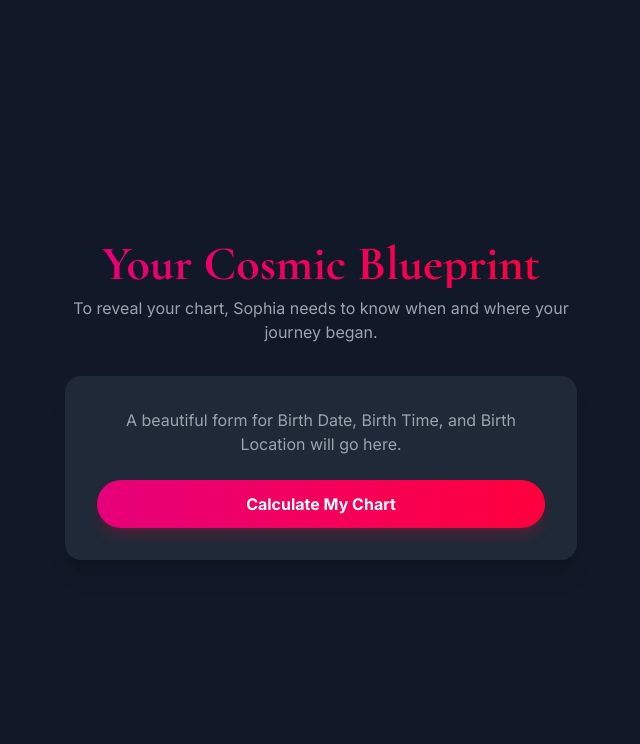
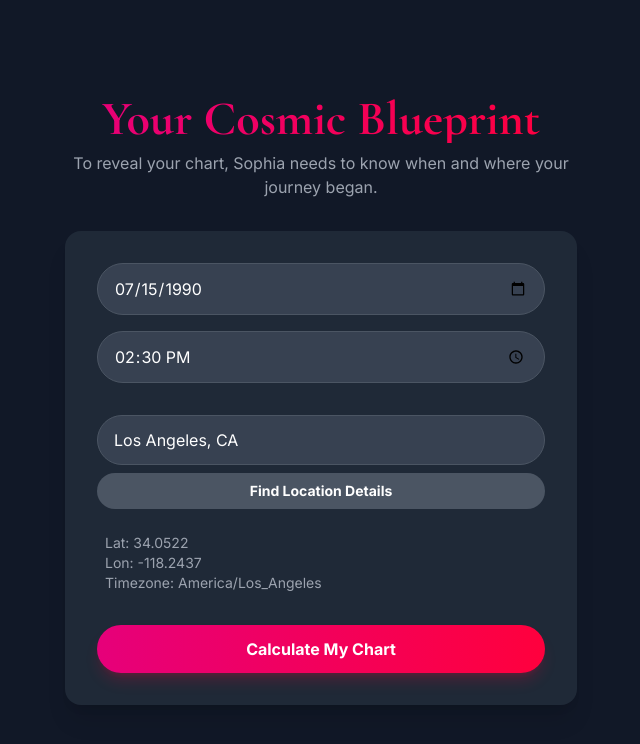
Before and after one commit to VentusMercurio/constellaria, a Next.js app: page /onboarding/natal-chart in a window 1280 px wide. Shown: the top 744 px of the page, without its empty margins (319-959 px from the left). Built offline with nearby package versions, Linux system fonts and the light colour scheme.

Commit message:
working natal chart package

```diff
--- /dev/null
+++ b/src/app/api/calculate-chart/route.ts
@@ -0,0 +1,29 @@
+import { NextResponse } from 'next/server';
+
+export async function POST(request: Request) {
+  try {
+    const requestBody = await request.json();
+
+    // The direct, unchanging URL to our locally running Python server
+    const pythonApiUrl = 'http://127.0.0.1:8000/calculate-chart';
+
+    const pythonApiResponse = await fetch(pythonApiUrl, {
+      method: 'POST',
+      headers: { 'Content-Type': 'application/json' },
+      body: JSON.stringify(requestBody),
+    });
+
+    const data = await pythonApiResponse.json();
+
+    if (!pythonApiResponse.ok) {
+      return NextResponse.json({ error: data.detail || 'Python API error' }, { status: pythonApiResponse.status });
+    }
+
+    return NextResponse.json(data);
+
+  } catch (error: any) {
+    console.error("Proxy API Error:", error);
+    // This now correctly returns a JSON error response
+    return NextResponse.json({ error: "Failed to connect to the Python calculation engine." }, { status: 500 });
+  }
+}
--- /dev/null
+++ b/src/app/api/lookup-location/route.ts
@@ -0,0 +1,62 @@
+import { NextResponse } from 'next/server';
+
+export async function POST(request: Request) {
+  try {
+    const { locationQuery } = await request.json();
+
+    if (!locationQuery) {
+      return NextResponse.json({ error: 'Location query is required.' }, { status: 400 });
+    }
+
+    // --- 1. Geocoding using a free, public service (Nominatim) ---
+    const geocodeUrl = `https://nominatim.openstreetmap.org/search?q=${encodeURIComponent(locationQuery)}&format=json&limit=1`;
+
+    const geocodeResponse = await fetch(geocodeUrl, {
+      headers: { 'User-Agent': 'ConstellariaApp/1.0' } // Required by Nominatim
+    });
+
+    if (!geocodeResponse.ok) {
+        throw new Error('Geocoding service failed.');
+    }
+
+    const geocodeData = await geocodeResponse.json();
+
+    if (!geocodeData || geocodeData.length === 0) {
+      return NextResponse.json({ error: 'Location not found.' }, { status: 404 });
+    }
+
+    const { lat, lon } = geocodeData[0];
+    const latitude = parseFloat(lat);
+    const longitude = parseFloat(lon);
+
+    // --- 2. Timezone Lookup using TimezoneDB ---
+    const timezoneApiKey = process.env.TIMEZONEDB_API_KEY;
+    if (!timezoneApiKey) {
+      throw new Error('TimezoneDB API key is not configured.');
+    }
+
+    const timestamp = Math.floor(Date.now() / 1000);
+    const timezoneUrl = `http://api.timezonedb.com/v2.1/get-time-zone?key=${timezoneApiKey}&format=json&by=position&lat=${latitude}&lng=${longitude}&time=${timestamp}`;
+
+    const timezoneResponse = await fetch(timezoneUrl);
+    if (!timezoneResponse.ok) {
+      throw new Error('TimezoneDB service failed.');
+    }
+
+    const timezoneData = await timezoneResponse.json();
+    if (timezoneData.status !== 'OK') {
+      throw new Error(timezoneData.message || 'Failed to get timezone.');
+    }
+
+    // --- 3. Return the combined data ---
+    return NextResponse.json({
+      latitude,
+      longitude,
+      timezone: timezoneData.zoneName,
+    });
+
+  } catch (error: any) {
+    console.error("Error in lookup-location API:", error);
+    return NextResponse.json({ error: error.message || 'An internal server error occurred.' }, { status: 500 });
+  }
+}
--- a/src/app/onboarding/natal-chart/page.tsx
+++ b/src/app/onboarding/natal-chart/page.tsx
@@ -1,6 +1,99 @@
 'use client';
 
+import { useState } from 'react';
+import { useRouter } from 'next/navigation';
+
 export default function NatalChartPage() {
+  // State for the main form
+  const [birthDate, setBirthDate] = useState('1990-07-15');
+  const [birthTime, setBirthTime] = useState('14:30');
+
+  // State for our location lookup
+  const [locationQuery, setLocationQuery] = useState('Los Angeles, CA');
+  const [latitude, setLatitude] = useState<number | null>(34.0522);
+  const [longitude, setLongitude] = useState<number | null>(-118.2437);
+  const [timezone, setTimezone] = useState<string | null>('America/Los_Angeles');
+
+  const [isFindingLocation, setIsFindingLocation] = useState(false);
+  const [isLoading, setIsLoading] = useState(false);
+  const [error, setError] = useState<string | null>(null);
+  const router = useRouter();
+
+  const handleFindLocation = async () => {
+    setIsFindingLocation(true);
+    setError(null);
+    try {
+      const response = await fetch('/api/lookup-location', {
+        method: 'POST',
+        headers: { 'Content-Type': 'application/json' },
+        body: JSON.stringify({ locationQuery }),
+      });
+
+      const data = await response.json();
+      if (!response.ok) throw new Error(data.error);
+
+      setLatitude(data.latitude);
+      setLongitude(data.longitude);
+      setTimezone(data.timezone);
+
+    } catch (err: any) {
+      setError(err.message);
+      setLatitude(null);
+      setLongitude(null);
+      setTimezone(null);
+    } finally {
+      setIsFindingLocation(false);
+    }
+  };
+
+const handleSubmit = async (e: React.FormEvent<HTMLFormElement>) => {
+    e.preventDefault();
+
+    // Simple validation
+    if (!latitude || !longitude || !timezone) {
+      setError('Please find and confirm location details first.');
+      return;
+    }
+
+    setIsLoading(true);
+    setError(null);
+
+    try {
+      // This is the key part: we are now calling our Python API
+      const response = await fetch('/api/calculate-chart', {
+        method: 'POST',
+        headers: {
+          'Content-Type': 'application/json',
+        },
+        body: JSON.stringify({
+          birthDate,
+          birthTime,
+          latitude,
+          longitude,
+          timezone,
+        }),
+      });
+
+      const resultData = await response.json();
+
+      if (!response.ok) {
+        // Handle errors from our Python API
+        throw new Error(resultData.detail || 'An error occurred during chart calculation.');
+      }
+
+      console.log('SUCCESS! Received Natal Chart Data:', resultData);
+
+      // In the future, we will save this resultData to Supabase and redirect
+      // For now, seeing the success log is our goal.
+      // router.push('/dashboard');
+
+    } catch (err: any) {
+      console.error("Frontend Error:", err);
+      setError(err.message);
+    } finally {
+      setIsLoading(false);
+    }
+  };
   return (
     <div className="flex flex-col items-center justify-center min-h-screen p-4 bg-gray-900">
       <div className="w-full max-w-lg text-center">
@@ -11,18 +104,61 @@ export default function NatalChartPage() {
           To reveal your chart, Sophia needs to know when and where your journey began.
         </p>
 
-        <div className="bg-gray-800 p-8 rounded-2xl shadow-xl space-y-6">
-          {/* We will replace this with a real form and your natal chart engine */}
-          <p className="text-gray-400">
-            A beautiful form for Birth Date, Birth Time, and Birth Location will go here.
-          </p>
-          <button
-            type="button"
-            className="w-full font-sans font-bold text-white px-8 py-3 rounded-full bg-button-gradient hover:bg-button-gradient-hover transition-all duration-300 ease-in-out shadow-lg shadow-brand-red/20"
-          >
-            Calculate My Chart
-          </button>
-        </div>
+        <form onSubmit={handleSubmit} className="bg-gray-800 p-8 rounded-2xl shadow-xl space-y-4">
+          <input
+            type="date"
+            value={birthDate}
+            onChange={(e) => setBirthDate(e.target.value)}
+            required
+            className="w-full px-4 py-3 bg-gray-700 text-white border border-gray-600 rounded-full focus:outline-none focus:ring-2 focus:ring-fuchsia-500"
+          />
+          <input
+            type="time"
+            value={birthTime}
+            onChange={(e) => setBirthTime(e.target.value)}
+            required
+            className="w-full px-4 py-3 bg-gray-700 text-white border border-gray-600 rounded-full focus:outline-none focus:ring-2 focus:ring-fuchsia-500"
+          />
+
+          <div className="pt-4 space-y-2">
+            <input
+              type="text"
+              value={locationQuery}
+              onChange={(e) => setLocationQuery(e.target.value)}
+              placeholder="Enter City, State/Country"
+              required
+              className="w-full px-4 py-3 bg-gray-700 text-white border border-gray-600 rounded-full focus:outline-none focus:ring-2 focus:ring-fuchsia-500"
+            />
+            <button
+              type="button"
+              onClick={handleFindLocation}
+              disabled={isFindingLocation}
+              className="w-full font-sans text-sm font-bold text-white px-8 py-2 rounded-full bg-gray-600 hover:bg-gray-500 transition-all duration-300 disabled:opacity-50"
+            >
+              {isFindingLocation ? 'Finding...' : 'Find Location Details'}
+            </button>
+          </div>
+
+          {/* Display found details for user confirmation */}
+          {latitude && longitude && (
+            <div className="text-left text-sm text-gray-400 pt-2 px-2">
+              <p>Lat: {latitude.toFixed(4)}</p>
+              <p>Lon: {longitude.toFixed(4)}</p>
+              <p>Timezone: {timezone}</p>
+            </div>
+          )}
+
+          <div className="pt-4">
+            <button
+              type="submit"
+              disabled={isLoading || !latitude}
+              className="w-full font-sans font-bold text-white px-8 py-3 rounded-full bg-button-gradient hover:bg-button-gradient-hover transition-all duration-300 ease-in-out shadow-lg shadow-brand-red/20 disabled:opacity-50"
+            >
+              {isLoading ? 'Calculating...' : 'Calculate My Chart'}
+            </button>
+          </div>
+          {error && <p className="text-red-500 text-sm mt-4">{error}</p>}
+        </form>
       </div>
     </div>
   );
```
Also changed, not shown: requirements.txt, 1 other file (tests, documents, lock files or other folders).
